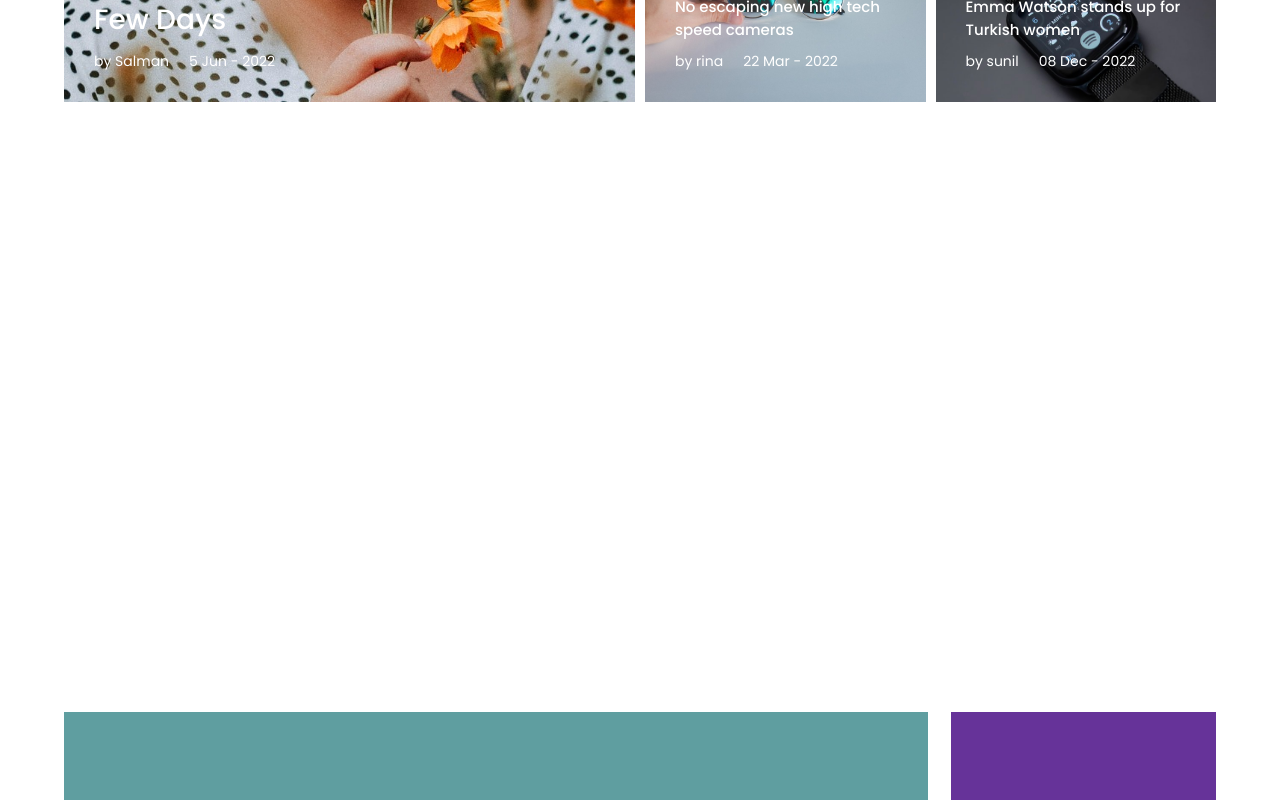
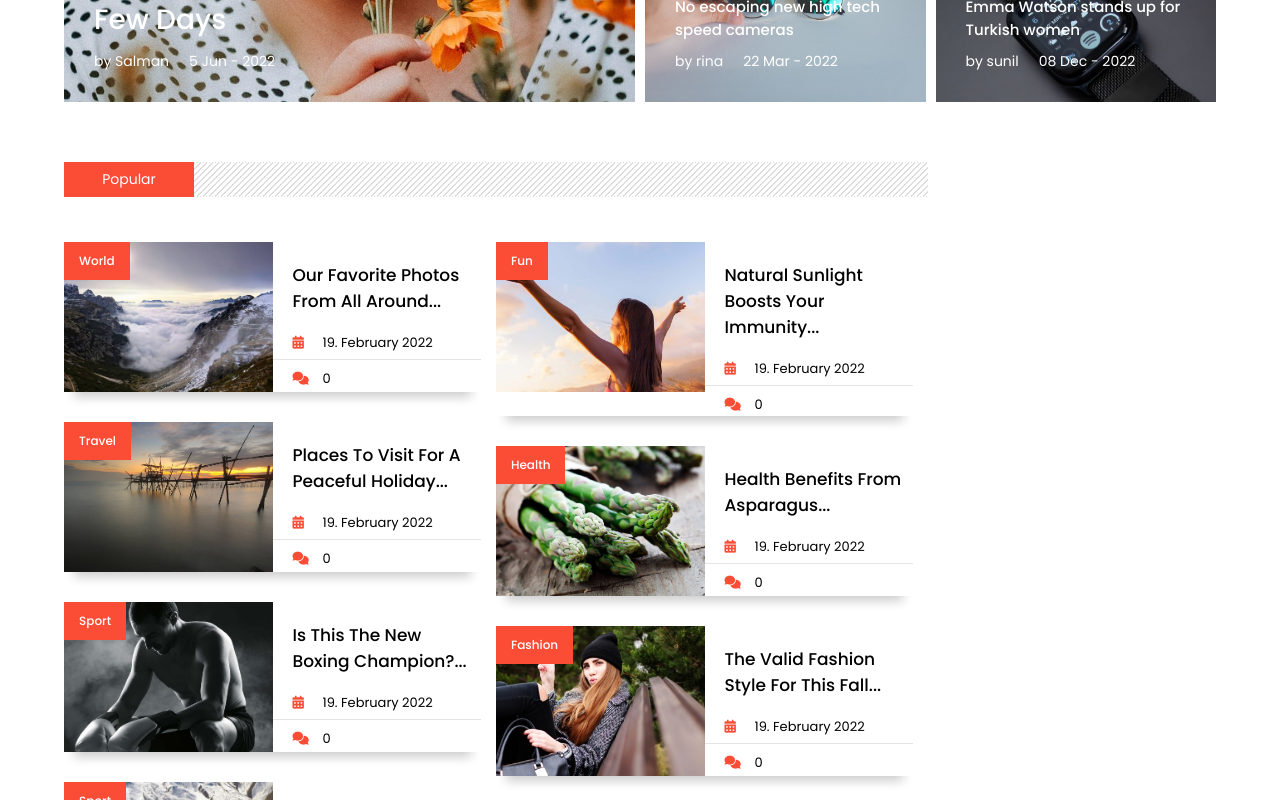
Before and after one commit to himanshu1221/khabartak, a React (Create React App) app: page / in a window 1280 px wide. Shown: the part 620-1420 px from the top of the page. Built offline with nearby package versions, Linux system fonts and the light colour scheme.

Commit message:
added more cards and beatify the cards

```diff
--- a/src/App.css
+++ b/src/App.css
@@ -45,5 +45,57 @@ li,ul{
   text-transform: uppercase;
   padding: 5px 10px;
   letter-spacing: 2px;
+  background-color: rebeccapurple;
+}
 
+.row{
+  width: 50%;
 }
+
+.images{
+  position: relative;
+}
+
+.category1{
+  position: absolute;
+  top: 0;
+  left: 0;
+  border: 5px solid #fb4c35;
+  width: auto;
+  display: block;
+  background: linear-gradient(to right,#fb4c35 50%,black 50%);
+  background-size: 200% 100%;
+  transition: 0.5s ease-out;
+  cursor: pointer;
+}
+
+.category1 span{
+  color: #fff;
+  text-transform: capitalize;
+  letter-spacing: 0;
+}
+
+.category1 :hover{
+  background-position: left bottom  ;
+}
+
+.title{
+  font-weight: 500;
+  font-size: 17px;
+  margin-bottom: 15px;
+}
+
+.comment i , .date i{
+  width: 30px;
+  color: #fb4c35;
+  font-size: 13px;
+}
+
+.comment label,
+.date label{
+  font-size: 13px;
+}
+
+.shadow{
+  box-shadow: rgba(0,0,0,0.2) 0 15px 10px -10px ;
+}
--- /dev/null
+++ b/src/components/Heading/Heading.jsx
@@ -0,0 +1,13 @@
+import React from 'react'
+import "./heading.css"
+
+
+const Heading = ({title}) => {
+  return (
+    <>
+        <div className="heading"><h6>{title}</h6></div>
+    </>
+  )
+}
+
+export default Heading
--- /dev/null
+++ b/src/components/Heading/heading.css
@@ -0,0 +1,19 @@
+.heading{
+    margin: 30px 0;
+    background-image: url("../../../public/images/title_pattern.png");
+    height: 35px;
+    background-position: center;
+}
+
+.heading h6{
+    font-weight: 400;
+    background-color: #fb4c35;
+    color: #fff;
+    height: 35px;
+    width: 130px;
+    text-align: center;
+    align-items: center;
+    display: flex;
+    justify-content: center;
+    font-size: 14px;
+}
--- a/src/components/home/hero/hero.css
+++ b/src/components/home/hero/hero.css
@@ -24,7 +24,7 @@
 .hero .container{
     display: grid;
     grid-template-columns: repeat(8,1fr);
-    grid-template-rows: repeat(18,6vh);
+    grid-template-rows: repeat(8,6vh);
     grid-gap: 10px;
 }
 
--- a/src/components/home/mainContent/homes/Home.jsx
+++ b/src/components/home/mainContent/homes/Home.jsx
@@ -1,12 +1,13 @@
 import React from "react"
 import "./style.css"
+import Popular from "../popular/Popular"
 
 const Home = () => {
   return (
     <>
       <main>
         <div className='container'>
-          <section className='mainContent'></section>
+          <section className='mainContent'><Popular/></section>
           <section className='sideContent'></section>
         </div>
       </main>
--- a/src/components/home/mainContent/homes/style.css
+++ b/src/components/home/mainContent/homes/style.css
@@ -1,15 +1,12 @@
 main .container {
     display: flex;
     justify-content: space-between;
-    height: 100vh;
   }
   .mainContent {
     width: 75%;
-    background-color: cadetblue;
   }
   .sideContent {
     width: 23%;
-    background-color: rebeccapurple;
   }
   @media screen and (max-width: 768px) {
     main .container {
--- /dev/null
+++ b/src/components/home/mainContent/popular/Popular.jsx
@@ -0,0 +1,70 @@
+import React from "react"
+import "./popular.css"
+import Slider from "react-slick"
+import "slick-carousel/slick/slick.css"
+import "slick-carousel/slick/slick-theme.css"
+import { popular } from "../../../../dummyData"
+import Heading from '../../../Heading/Heading'
+
+const Popular = () => {
+  const settings = {
+    className: "center",
+    centerMode: false,
+    infinite: true,
+    centerPadding: "0",
+    slidesToShow: 2,
+    speed: 500,
+    rows: 4,
+    slidesPerRow: 1,
+    responsive: [
+      {
+        breakpoint: 800,
+        settings: {
+          slidesToShow: 1,
+          slidesToScroll: 1,
+          rows: 4,
+        },
+      },
+    ],
+  }
+  return (
+    <>
+      <section className='popular'>
+        <Heading title='Popular' />
+        <div className='content'>
+          <Slider {...settings}>
+            {popular.map((val) => {
+              return (
+                <div className='items'>
+                  <div className='box shadow'>
+                    <div className='images row'>
+                      <div className='img'>
+                        <img src={val.cover} alt='' />
+                      </div>
+                      <div class='category category1'>
+                        <span>{val.catgeory}</span>
+                      </div>
+                    </div>
+                    <div className='text row'>
+                      <h1 className='title'>{val.title.slice(0, 40)}...</h1>
+                      <div className='date'>
+                        <i class='fas fa-calendar-days'></i>
+                        <label>{val.date}</label>
+                      </div>
+                      <div className='comment'>
+                        <i class='fas fa-comments'></i>
+                        <label>{val.comments}</label>
+                      </div>
+                    </div>
+                  </div>
+                </div>
+              )
+            })}
+          </Slider>
+        </div>
+      </section>
+    </>
+  )
+}
+
+export default Popular
--- /dev/null
+++ b/src/components/home/mainContent/popular/popular.css
@@ -0,0 +1,29 @@
+.popular .box {
+    background-color: #fff;
+    display: flex;
+    position: relative;
+    margin: 15px 15px 15px 0;
+  }
+  .popular .images {
+    position: relative;
+    height: 150px;
+  }
+  .popular img {
+    width: 100%;
+    height: 150px;
+    object-fit: cover;
+  }
+  .popular .text h1 {
+    padding: 20px 0 0 20px;
+    margin: 0;
+  }
+  .popular .date {
+    margin-top: 15px;
+    padding: 0 0 0 20px;
+  }
+
+  .popular .comment {
+    border-top: 1px solid rgba(0, 0, 0, 0.1);
+    padding: 5px 0 0 20px;
+    margin-top: 5px;
+  }
```
